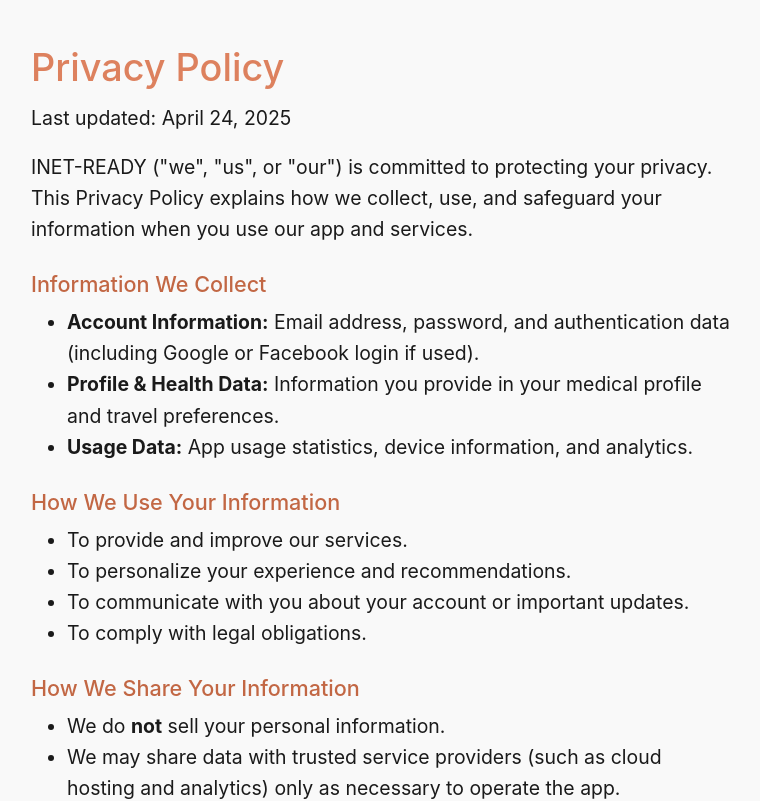
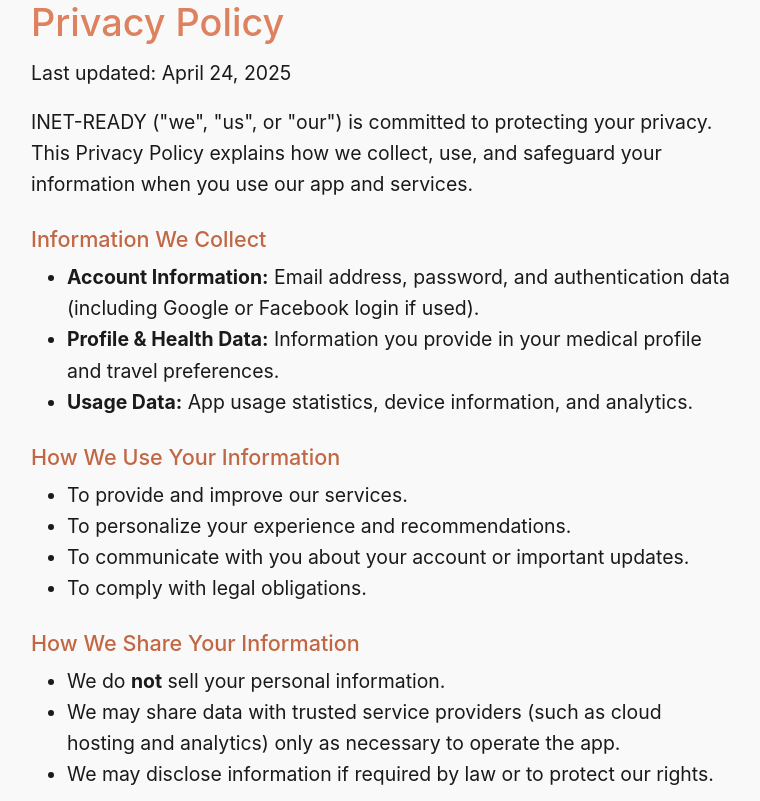
Before and after one commit to bpmiranda3099/INET-READY, a SvelteKit app: page /privacy in a window 1280 px wide. Shown: the top 801 px of the page, without its empty margins (259-1019 px from the left). Built offline with nearby package versions, Linux system fonts and the light colour scheme.

Commit message:
feat: Refactor heading styles in Privacy, Terms, and Data Deletion views for consistency

```diff
--- a/src/routes/app/+page.svelte
+++ b/src/routes/app/+page.svelte
@@ -812,10 +812,6 @@
         position: relative;
     }
 
-    .terms-privacy-content {
-        padding: 1.5rem 1rem;
-    }
-
     .terms-privacy-content :global(.policy-container) {
         max-width: none;
         margin: 0;
@@ -968,7 +964,7 @@
     }
 
     .section-body {
-        padding: 2rem;
+        padding: 1rem;
     }
 
     .bottom-nav {
--- a/src/routes/data-deletion/+page.svelte
+++ b/src/routes/data-deletion/+page.svelte
@@ -61,12 +61,11 @@
     margin-left: auto;
     margin-right: auto;
   }
-
-  h1 {
+    h1 {
     color: #dd815e;
     font-size: 2.1rem;
     margin-bottom: 0.7rem;
-    margin-top: 2.5rem;
+    margin-top: 0;
   }
 
   h2 {
--- a/src/routes/privacy/+page.svelte
+++ b/src/routes/privacy/+page.svelte
@@ -106,12 +106,11 @@
     margin-left: auto;
     margin-right: auto;
   }
-
-  h1 {
+    h1 {
     color: #dd815e;
     font-size: 2.1rem;
     margin-bottom: 0.7rem;
-    margin-top: 2.5rem;
+    margin-top: 0;
   }
 
   h2 {
--- a/src/routes/terms/+page.svelte
+++ b/src/routes/terms/+page.svelte
@@ -106,12 +106,11 @@
     margin-left: auto;
     margin-right: auto;
   }
-
-  h1 {
+    h1 {
     color: #dd815e;
     font-size: 2.1rem;
     margin-bottom: 0.7rem;
-    margin-top: 2.5rem;
+    margin-top: 0;
   }
 
   h2 {
```
